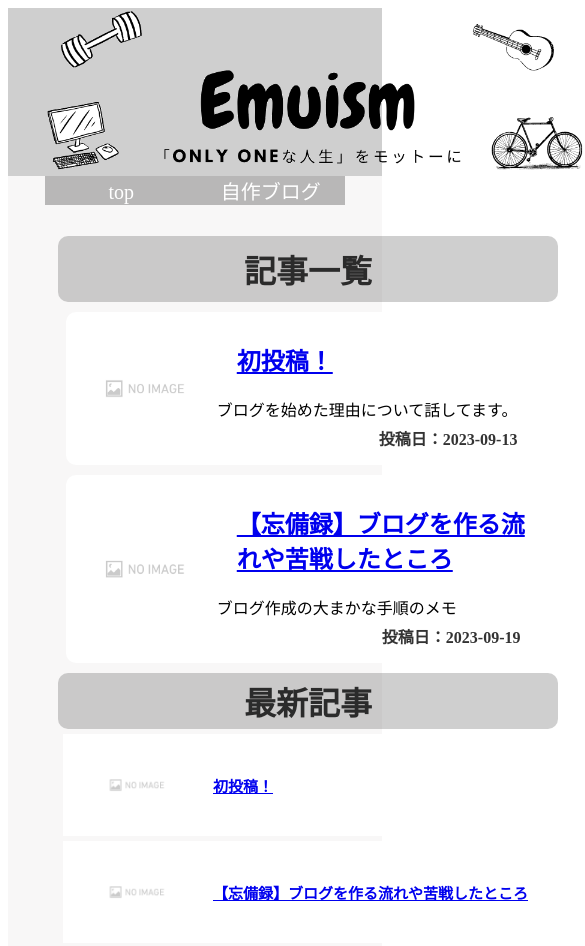
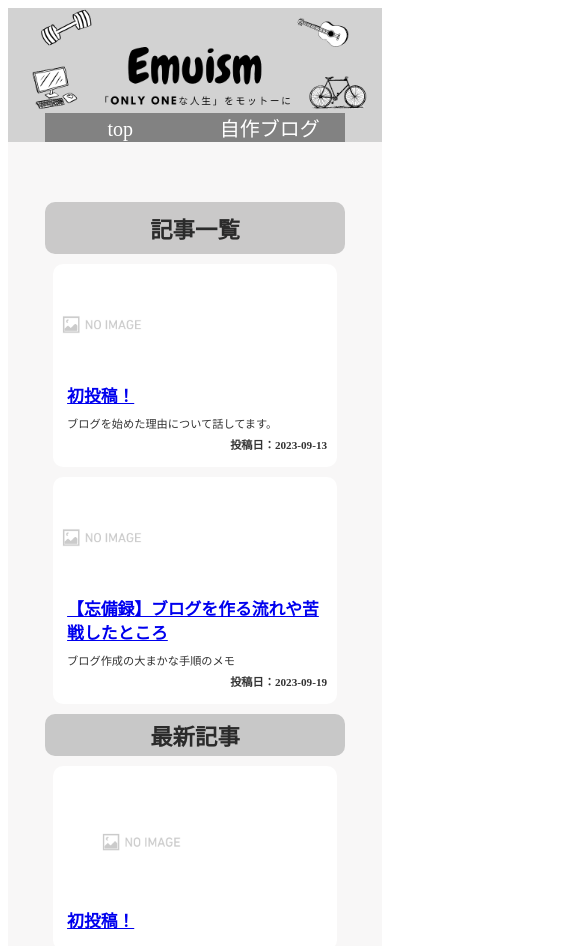
Before and after one commit to emuBlog/gatsby-emublog, a Gatsby site: page / in a window 390 px wide. Shown: the top 946 px of the page, 585 px wide, since content can reach past the window. Built offline with nearby package versions, Linux system fonts and the light colour scheme; Gatsby itself is replaced by a stand-in of ours.

Commit message:
design adjustment for smart phone

```diff
--- a/src/components/footer.js
+++ b/src/components/footer.js
@@ -1,6 +1,7 @@
 import * as React from 'react';
 import { useStaticQuery, graphql } from 'gatsby';
 import {footer} from './styles/footer.module.css'
+import './styles/global.css'
 
 const Footer = () => {
   const data = useStaticQuery(
--- a/src/components/header.js
+++ b/src/components/header.js
@@ -1,6 +1,8 @@
 import * as React from 'react';
 import { Link, useStaticQuery, graphql } from 'gatsby';
 import { header, blogtitle, navigation } from './styles/header.module.css'
+import './styles/global.css'
+
 import blogTiteleImage from '../images/blog_title_image.png';
 // import { getImage, GatsbyImage } from 'gatsby-plugin-image';
 const _ = require("lodash")
--- a/src/components/layout.js
+++ b/src/components/layout.js
@@ -4,13 +4,14 @@ import Footer from './footer';
 import Sidebar from './sidebar';
 import {Helmet} from "react-helmet";
 
-import './styles/global.css'
+
 
 const Layout = ({ children }) => {
   return (
     <div>
       <Helmet>
       <meta name="viewport" content="width=device-width,initial-scale=1"/>
+      {/* <link rel="stylesheet" href="./styles/global.css"></link> */}
       </Helmet>
       <Header />
       <div className = 'main'>
--- a/src/components/postlist.js
+++ b/src/components/postlist.js
@@ -41,13 +41,13 @@ const PostList = () => {
             <figure　className='image'><GatsbyImage image={getImage(edge.node.frontmatter.hero_image)} alt="Hero Image" /></figure>
           </Link>
           <div className='right'>
-            <h2 className='title'>
+            <h2 className='pagetitle'>
               {/* mdファイルでslugに指定したURLに遷移 */}
               <Link to={`/${edge.node.frontmatter.slug}`}>
               {edge.node.frontmatter.title}
             </Link></h2>
             {/* <div dangerouslySetInnerHTML = {{__html:edge.node.html}}/> */}
-            <div explain>{edge.node.frontmatter.article_explain}</div>
+            <p className='text'>{edge.node.frontmatter.article_explain}</p>
             <p className='date'>投稿日：{edge.node.frontmatter.date}</p>
           </div>
 
--- a/src/components/styles/footer.module.css
+++ b/src/components/styles/footer.module.css
@@ -2,7 +2,7 @@
     /* display: block; */
     padding: 5px 50px;
     margin: 0px auto;
-    height: 200px;
+    height: fit-content;
     width: auto;
     background: rgba(0, 0, 0, 0.189);
     font-size: 20px;
--- a/src/components/styles/global.css
+++ b/src/components/styles/global.css
@@ -24,7 +24,6 @@ p {
 .main .contents {
     display: border-box;
     width: max(800px,30%);
-    min-width: 500px;
     margin: 0px 50px 0px auto;
     padding: 0px 50px;
     border-radius: 10px 10px 10px 10px;
@@ -103,20 +102,20 @@ p {
   margin: 0 0 0 20px;
   padding: 0;
 }
- .article .title {
+ .article .pagetitle {
     display: border-box;
   margin: 8px 0px;
   padding: 0;
   font-weight: bold;
 }
  .article .text {
-    display: border-box;
-  margin: 0 0 0 20px;
+  display: border-box;
+  margin: 0px auto;
   padding: 0;
 }
 
  .article .date{
-    display: border-box;
+  display: border-box;
   margin: 5px auto;
   padding: 0;
   font-weight: bold;
@@ -126,32 +125,30 @@ p {
 .main .sidebar{
     display: border-box;
     width:350px;
-    min-width:350px;
     height: 900px;
     border-radius: 10px 10px 10px 10px;
     margin: 0px auto 0px 20px;
     padding: 5px 30px;
-
 }
 
-
-@media screen and (max-width:1000px) {
+@media screen and (max-width:1200px) {
   .main{
     display:flex;
+    width: 100%;
     flex-flow: column;
     min-height: 1000px;
     background: rgba(242, 240, 240, 0.541);
-    padding :50px;
+    margin : 0px 0px;
+    padding:50px 0px;
 }
 .main .contents {
     display: border-box;
-    width: max(500px,50%);
-    min-width: 500px;
+    width: 70%;
     margin: 0px auto;
     padding: 0px 0px;
     border-radius: 10px 10px 10px 10px;
 }
-.main .contents .pagetitle{
+.main .contents .title{
   display: border-box;
     width: 100%;
     margin: 10px 0px;
@@ -198,7 +195,7 @@ p {
   border-radius: 10px 10px 10px 10px;
 }
  .article{
-  display: flex;
+  /* display: flex; */
   display: border-box;
   width: 85%;
   margin: 10px auto 10px auto;
@@ -209,8 +206,7 @@ p {
 }
  .article .image {
   display: border-box;
-  vertical-align: middle;
-  width: 12vmax; /*画像サイズ指定*/
+  /* vertical-align: middle; */
   max-width:100%;
   height:auto;
   margin: 0;
@@ -225,20 +221,21 @@ p {
   margin: 0 0 0 20px;
   padding: 0;
 }
- .article .title {
-    display: border-box;
+ .article .pagetitle {
+  width: 90%;
+  display: border-box;
   margin: 8px 0px;
   padding: 0;
   font-weight: bold;
 }
  .article .text {
-    display: border-box;
-  margin: 0 0 0 20px;
+  display: border-box;
+  margin: 0px auto;
   padding: 0;
 }
 
  .article .date{
-    display: border-box;
+  display: border-box;
   margin: 5px auto;
   padding: 0;
   font-weight: bold;
@@ -247,11 +244,145 @@ p {
 
 .main .sidebar{
   display: border-box;
-  width: max(500px,50%);
-  min-width: 500px;
+  width: 70%;
   margin: 0px auto;
   padding: 0px 0px;
   border-radius: 10px 10px 10px 10px;
 
 }
 }
+@media screen and (max-width:640px) {
+  h1 {
+  color: rgba(15, 15, 15, 0.85);
+  font-size: 140%;
+  }
+  h2 {
+  color: rgba(15, 15, 15, 0.85);
+  font-size: 105%;
+  }
+  h3 {
+  color: rgba(15, 15, 15, 0.85);
+  font-size: 88%;
+  }
+p {
+    color: rgba(15, 15, 15, 0.85);
+    font-size: 70%;
+}
+  .main{
+    display:flex;
+    width: 100%;
+    flex-flow: column;
+    height: fit-content;
+    background: rgba(242, 240, 240, 0.541);
+    margin : 0px 0px;
+    padding:50px 0px;
+}
+.main .contents {
+    display: border-box;
+    width: 80%;
+    margin: 0px auto;
+    padding: 0px 0px;
+    border-radius: 10px 10px 10px 10px;
+}
+.main .contents .title{
+  display: border-box;
+    width: 100%;
+    margin: 10px 0px;
+    padding: 10px 0px;
+    border-radius: 10px 10px 10px 10px;
+}
+.main .contents .body{
+  display: border-box;
+  width: 85%;
+  margin: 10px auto 10px auto;
+  padding: 10px 30px;
+  background-color: white;
+  align-items: center;
+  border-radius: 10px 10px 10px 10px;
+
+}
+ .main .contents .body h2{
+    display: border-box;
+    padding: 0.8rem 0;
+    margin-bottom: 0.2rem;
+    background-image: linear-gradient(109.6deg, rgb(45, 86, 179) 11.2%, rgb(62, 72, 97) 91.1%);
+    background-repeat: no-repeat;
+    background-size: 100% 8px;
+    background-position: bottom;
+    color: rgba(15, 15, 15, 0.85);
+    font-weight: bold;
+}
+ .postdate{
+    display: border-box;
+    width: 100%;
+    max-width:1500px;
+    margin: 0px auto 0px auto;
+    padding: 10px 20px;
+    text-align:  right;
+    border-radius: 10px 10px 10px 10px;
+}
+.ListTitle{
+  text-align:center;
+  margin: 0px;
+  padding: 5px 0px;
+  display: border-box;
+  width: 100%;
+  background-color: rgb(200, 200, 200);
+  border-radius: 10px 10px 10px 10px;
+}
+
+.article{
+  display: block;
+  display: border-box;
+  width: 95%;
+  height: fit-content;
+  margin: 10px auto 10px auto;
+  padding: 10px 0px;
+  background-color: white;
+  align-items: center;
+  border-radius: 10px 10px 10px 10px;
+}
+.article .frame {
+  vertical-align: middle;
+  margin: 0px;
+  padding: 0px;
+  overflow: hidden;
+  position: relative;
+}
+
+.article .right {
+  width: auto;
+  margin: 0 0 0 0px;
+  padding: 0;
+
+}
+.article .pagetitle{
+  width: 90%;
+  margin: 8px auto;
+  padding: 0px;
+  font-weight: bold;
+  font-size: 105%;
+}
+.article .text {
+  width: 90%;
+  display: border-box;
+  margin: 0px auto;
+  padding: 0px;
+}
+ .article .date{
+  display: border-box;
+  margin: 5px 10px;
+  padding: 0;
+  font-weight: bold;
+  text-align: right;
+}
+
+.main .sidebar{
+  display: border-box;
+  width: 80%;
+  margin: 0px auto;
+  padding: 0px 0px;
+  border-radius: 10px 10px 10px 10px;
+
+}
+}
--- a/src/components/styles/header.module.css
+++ b/src/components/styles/header.module.css
@@ -1,11 +1,12 @@
 .header{
     margin: 0px 0px;
     display: border-box;
-    height: 168px;
+    height: fit-content;
     width: auto;
     font-size: 20px;
-    background-color: rgba(0, 0, 0, 0.189);
-    text-align:center;
+    justify-content: center;
+    align-items: center;
+    background-color: rgb(210, 210, 210);
 }
 .header .blogtitle{
     display: border-box;
@@ -19,10 +20,9 @@
 }
 .header .navigation{
     padding: 0px 0px;
-    margin: 0 auto;
+    margin: 0px auto;
     display: border-box;
-    max-width: 1700px;
-    /* background: rgba(0, 0, 0, 0.541); */
+    width: 100%;
     text-align:center;
 }
 
@@ -30,14 +30,14 @@
     display: table;
     margin: 0 auto;
     padding: 0 ;
-    width: 80%;
+    width: min(800px,80%);
     text-align: center;
 }
 .header .navigation li{
     display: table-cell;
     padding: 0 auto;
-    width :500px;
-    background-color: rgba(0, 0, 0, 0.541);
+    width :50%;
+    background-color: rgb(130, 130, 130);
 }
 .header .navigation a{
     display: block;
@@ -50,12 +50,11 @@
     display: block;
     /* width: 100%; */
     text-decoration: none;
-    color: rgba(0, 0, 0, 0.541);
+    color: rgba(15, 15, 15, 0.85);
     padding-bottom: 0px;
 }
 .header .navigation li:hover{
-    color: rgba(0, 0, 0, 0.541);
-    background-color: rgba(0, 0, 0, 0.189);
+    background-color: rgb(235, 235, 235);
 }
 
 @media screen and (max-width:750px) {
@@ -64,28 +63,28 @@
 	.header{
         margin: 0px 0px;
         display: border-box;
-        height: 168px;
-        width: 100%;
+        height: fit-content;
+        width: auto;
         font-size: 20px;
-        background-color: rgba(0, 0, 0, 0.189);
-        text-align:center;
+        justify-content: center;
+        align-items: center;
+        background-color: rgb(210, 210, 210);
     }
     .header .blogtitle{
         display: border-box;
         display: block;
         /* padding: 5px 50px; */
         margin: 0 auto;
-        height:  168px;
-        width: 600px;
+        max-width:100%;
+        height:auto;
         font-size: 20px;
         text-align:center;
     }
     .header .navigation{
         padding: 0px 0px;
-        margin: 0 auto;
+        margin: 0px auto;
         display: border-box;
-        /* max-width: 1700px; */
-        /* background: rgba(0, 0, 0, 0.541); */
+        width: 100%;
         text-align:center;
     }
 
@@ -93,31 +92,28 @@
         display: table;
         margin: 0 auto;
         padding: 0 ;
-        width: 80%;
+        width: min(800px,80%);
         text-align: center;
     }
     .header .navigation li{
         display: table-cell;
         padding: 0 auto;
-        width :500px;
-        background-color: rgba(0, 0, 0, 0.541);
+        width :50%;
+        background-color: rgb(130, 130, 130);
     }
     .header .navigation a{
         display: block;
-        /* width: 100%; */
         text-decoration: none;
         color: white;
         padding-bottom: 0px;
     }
     .header .navigation a:hover{
         display: block;
-        /* width: 100%; */
         text-decoration: none;
-        color: rgba(0, 0, 0, 0.541);
+        color: rgba(15, 15, 15, 0.85);
         padding-bottom: 0px;
     }
     .header .navigation li:hover{
-        color: rgba(0, 0, 0, 0.541);
-        background-color: rgba(0, 0, 0, 0.189);
+        background-color: rgb(235, 235, 235);
     }
 }
--- a/src/components/styles/index.module.css
+++ /dev/null
@@ -1,3 +0,0 @@
-.title {
-    color: red;
-}
--- a/src/components/styles/sidebar.module.css
+++ b/src/components/styles/sidebar.module.css
@@ -1,36 +1,25 @@
-.sidebar{
-  /* display: block; */
-  padding: 5px 50px;
-  margin: 5px auto;
-  /* height: 900px;  */
-  width: 100%;
-  /* background: rgba(0, 0, 0, 0.189); */
-  font-size: 20px;
-  text-align:center;
-  /* position:fixed; */
-}
-
 .ListTitle{
   text-align:center;
   margin: 0px;
   padding: 5px 0px;
   display: border-box;
-  width: 100%;
-  background: rgba(0, 0, 0, 0.189);
+  width: 300px;
+  background-color: rgb(200, 200, 200);
   border-radius: 10px 10px 10px 10px;
 }
 
 .article{
-  height:150;
+  height:150px;
   display: flex;
   display: border-box;
-  width: auto;
+  width: 300px;
   margin: 5px 5px;
   padding: 0px 0px;
   /* border-top: solid 1px; */
   /* border-bottom: solid 1px; */
   background-color: white;
   align-items: center;
+  border-radius: 10px 10px 10px 10px;
 }
 .article .frame {
   vertical-align: middle;
@@ -40,8 +29,6 @@
   padding: 0px;
   overflow: hidden;
   position: relative;
-
-
 }
 
 .article .right {
@@ -53,5 +40,89 @@
   margin: 8px 0px;
   padding: 0;
   font-weight: bold;
-  font-size: 15px;
 }
+
+@media screen and (max-width:1200px) {
+  .ListTitle{
+    text-align:center;
+    margin: 0px;
+    padding: 5px 0px;
+    display: border-box;
+    width: 100%;
+    background-color: rgb(200, 200, 200);
+    border-radius: 10px 10px 10px 10px;
+  }
+
+  .article{
+    display: flex;
+    display: border-box;
+    width: 85%;
+    margin: 10px auto 10px auto;
+    padding: 10px 30px;
+    background-color: white;
+    align-items: center;
+    border-radius: 10px 10px 10px 10px;
+  }
+  .article .frame {
+    vertical-align: middle;
+    margin: 0px;
+    padding: 0px;
+    overflow: hidden;
+    position: relative;
+  }
+
+  .article .right {
+    width: auto;
+    margin: 0 0 0 0px;
+    padding: 0;
+  }
+  .article .title{
+    width: 100%;
+    margin: 8px 0px;
+    padding: 0;
+    font-weight: bold;
+  }
+}
+@media screen and (max-width:640px) {
+  .ListTitle{
+    text-align:center;
+    margin: 0px;
+    padding: 5px 0px;
+    display: border-box;
+    width: 100%;
+    background-color: rgb(200, 200, 200);
+    border-radius: 10px 10px 10px 10px;
+  }
+
+  .article{
+    display: block;
+    display: border-box;
+    width: 95%;
+    height: fit-content;
+    margin: 10px auto 10px auto;
+    padding: 10px 0px;
+    background-color: white;
+    align-items: center;
+    border-radius: 10px 10px 10px 10px;
+  }
+  .article .frame {
+    vertical-align: middle;
+    margin: 0px;
+    padding: 0px;
+    overflow: hidden;
+    position: relative;
+  }
+
+  .article .right {
+    width: auto;
+    margin: 0 0 0 0px;
+    padding: 0;
+  }
+  .article .title{
+    width: 90%;
+    margin: 8px auto;
+    padding: 0px;
+    font-weight: bold;
+    font-size: 105%;
+  }
+}
```
Also changed, not shown: src/components/styles/tag.module.css (+8 -5 lines).
